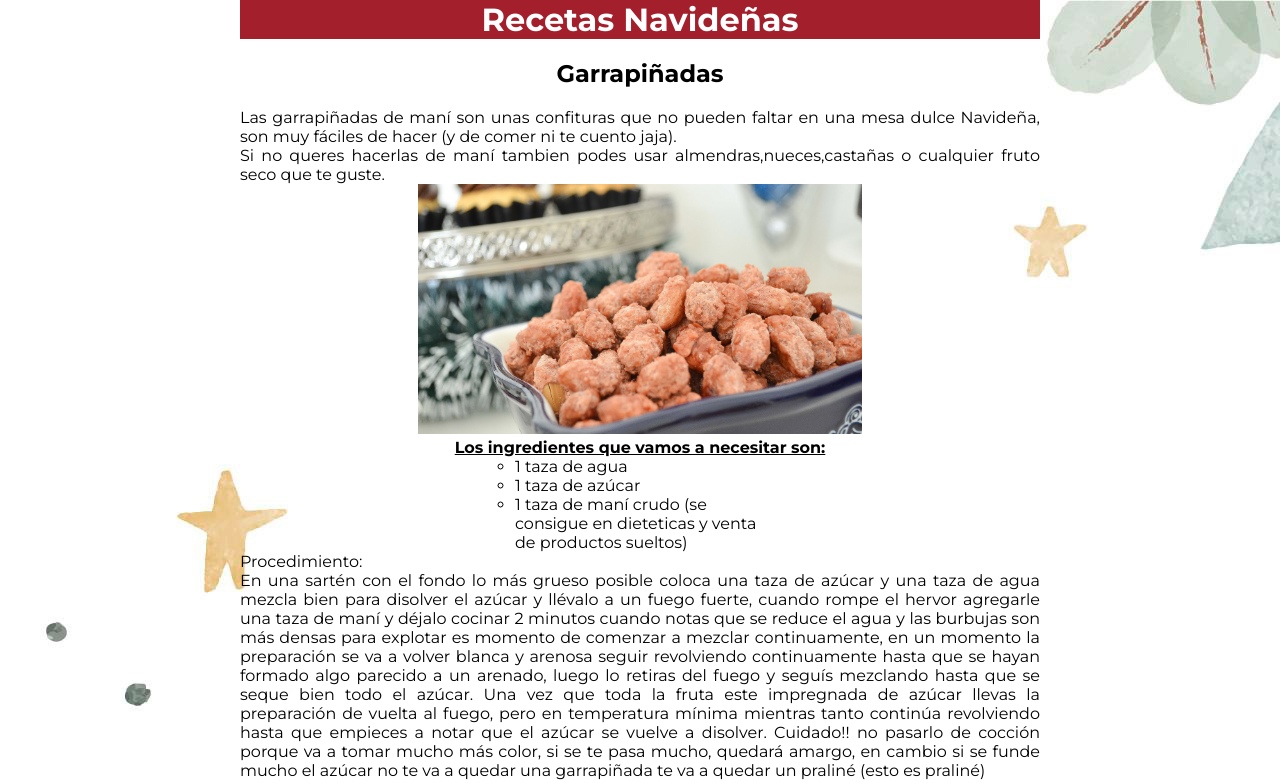
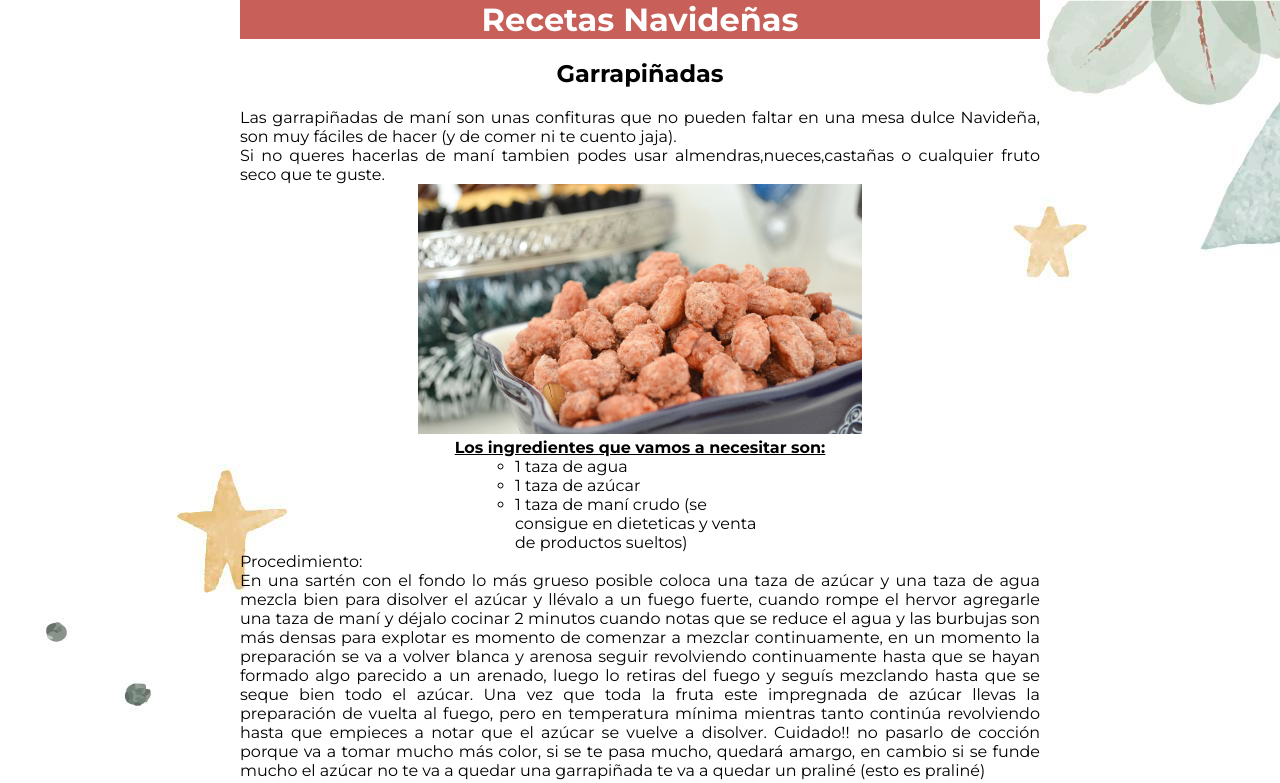
Before and after one commit to PriscilaAP/3F, a plain HTML site: page index.html in a window 1280 px wide. Shown: the top 783 px of the page. Drawn offline with Linux system fonts and the light colour scheme.

Commit message:
Cambio de fondo

```diff
--- a/style.css
+++ b/style.css
@@ -5,13 +5,14 @@ html {
 body {
     margin:0;
     background-image:url("img/fondonavideño.jpg");
+
 }
 
 h1{
     text-align: center;
     max-width: 800px;
     margin: 0 auto;
-    background-color: #A31F2C;
+    background-color: rgb(200, 95, 89);
     color:white
 
 }
```
